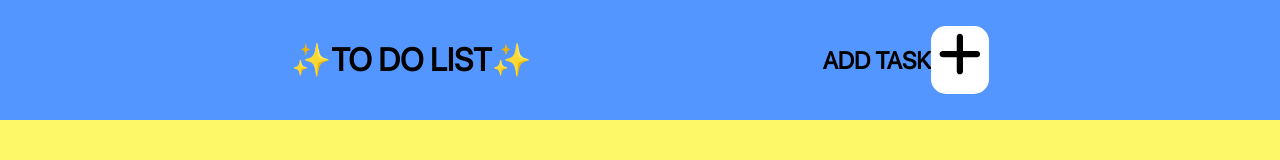
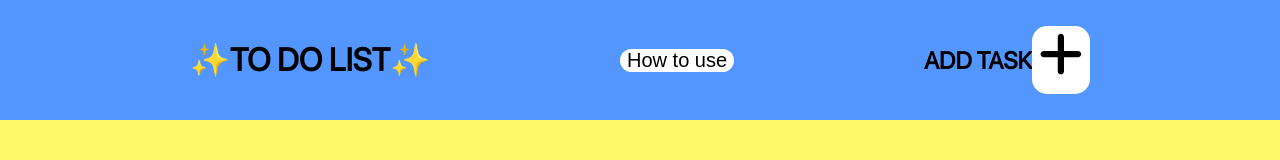
Before and after one commit to calleesto/todo-list, a plain HTML site: page index.html in a window 1280 px wide. Drawn offline with Linux system fonts and the light colour scheme.

Commit message:
third commit

```diff
--- a/index.html
+++ b/index.html
@@ -14,6 +14,7 @@
     <!-- header -->
 <header class="header">
         <h1>✨TO DO LIST✨</h1>
+        <button class="how" onclick="alert()">How to use</button>
         <div class="cont">
             <h2>ADD TASK </h2>
             <button onclick="addToList()" class="add"><svg xmlns="http://www.w3.org/2000/svg" height="1em" viewBox="0 0 448 512"><!--! Font Awesome Free 6.4.0 by @fontawesome - https://fontawesome.com License - https://fontawesome.com/license (Commercial License) Copyright 2023 Fonticons, Inc. --><path d="M256 80c0-17.7-14.3-32-32-32s-32 14.3-32 32V224H48c-17.7 0-32 14.3-32 32s14.3 32 32 32H192V432c0 17.7 14.3 32 32 32s32-14.3 32-32V288H400c17.7 0 32-14.3 32-32s-14.3-32-32-32H256V80z"/></svg></button>
--- a/script.js
+++ b/script.js
@@ -10,3 +10,7 @@ function addToList() {
     input.type = "text";
     input.size = "20";
 }
+
+function alert() {
+    alert("First add all your tasks, then take a screenshot.\nDone!\nYour TO-DO LIST is ready in you photo gallery ;P");
+}
--- a/styles.css
+++ b/styles.css
@@ -35,6 +35,20 @@ body {
     font-size: 50px;
 }
 
+.how {
+    font-size: 20px;
+    background-color: white;
+    border-radius: 15px;
+    border: none;
+    color: black;
+    padding: 0px 7px 0px 7px;
+    text-align: center;
+    text-justify: center;
+    text-decoration: none;
+    display: inline-block;
+
+}
+
 .list {
     display: flex;
     justify-content: center;
```
